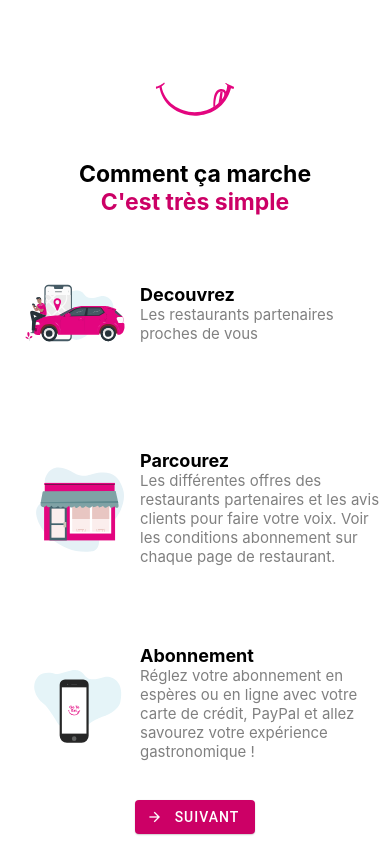
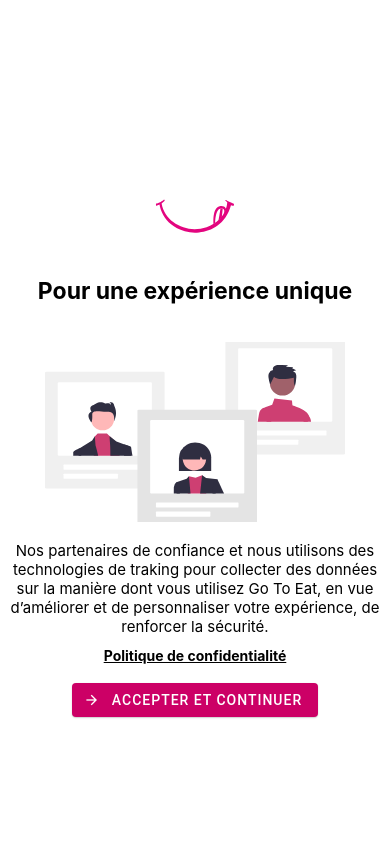
Before and after one commit to MrsRobbot/go-to-eat, a React Native app: screen / in a window 390 px wide. Built offline with nearby package versions, Linux system fonts and the light colour scheme.

Commit message:
Experience design

```diff
--- a/App.js
+++ b/App.js
@@ -1,10 +1,11 @@
 import { StatusBar } from 'expo-status-bar';
 import { StyleSheet, Text, View } from 'react-native';
+import Experience from './pages/Experience';
 import HowItWork from './pages/HowItWork';
 import Welcome from './pages/Welcome';
 
 export default function App() {
   return (
-    <HowItWork />
+    <Experience />
   );
 }
--- a/assets/images.js
+++ b/assets/images.js
@@ -5,6 +5,7 @@
 const vector3 = require("../assets/images/VECTOR-03.svg");
 const vector4 = require("../assets/images/VECTOR-04.svg");
 const eat = require('../assets/images/eat.svg')
+const experience = require('../assets/images/experience.svg')
 
 
 export default {
@@ -14,5 +15,6 @@
     vector2,
     vector3,
     vector4,
-    eat
+    eat,
+    experience
 }
--- /dev/null
+++ b/pages/Experience.js
@@ -0,0 +1,59 @@
+import { StyleSheet, Text, View, Image } from 'react-native'
+import React from 'react'
+import images from '../assets/images'
+import { Button as ButtonPaper } from 'react-native-paper';
+
+const Experience = () => {
+  return (
+    <View style={styles.container}>
+        <View style={styles.View}>
+            <Image
+                source={images.logo2}
+                style={{
+                    height:150,
+                    width:150
+                }}
+            />
+            <Text style={styles.title}>Pour une expérience unique</Text>
+            <Image
+                source={images.experience}
+                style={{
+                    width:300,
+                    height:180
+                }}
+            />
+            <Text style={styles.paragraph}>Nos partenaires de confiance et nous utilisons des technologies de traking pour collecter des données sur la manière dont vous utilisez Go To Eat, en vue d’améliorer et de personnaliser votre expérience, de renforcer la sécurité.</Text>
+            <Text style={{fontWeight:'bold', textAlign:'center', marginTop:"2%", textDecorationLine:"underline"}}>Politique de confidentialité</Text>
+
+            <ButtonPaper style={{backgroundColor:"#cc0066", marginTop:"5%"}} mode='contained' icon="arrow-right">ACCEPTER ET CONTINUER</ButtonPaper>
+
+        </View>
+    </View>
+  )
+}
+
+export default Experience
+
+const styles = StyleSheet.create({
+    container:{
+        flex:1,
+        backgroundColor:"white",
+        padding:10
+    },
+    View:{
+        flex:1,
+        alignItems:"center",
+        justifyContent:"center"
+    },
+    title:{
+        fontSize:23,
+        fontWeight:"bold",
+        marginBottom:"10%"
+    },
+    paragraph:{
+        fontSize:15,
+        textAlign:"center",
+        marginBottom:"1%",
+        marginTop:"5%"
+    }
+})
```
Also changed, not shown: assets/images/experience.svg (added).
